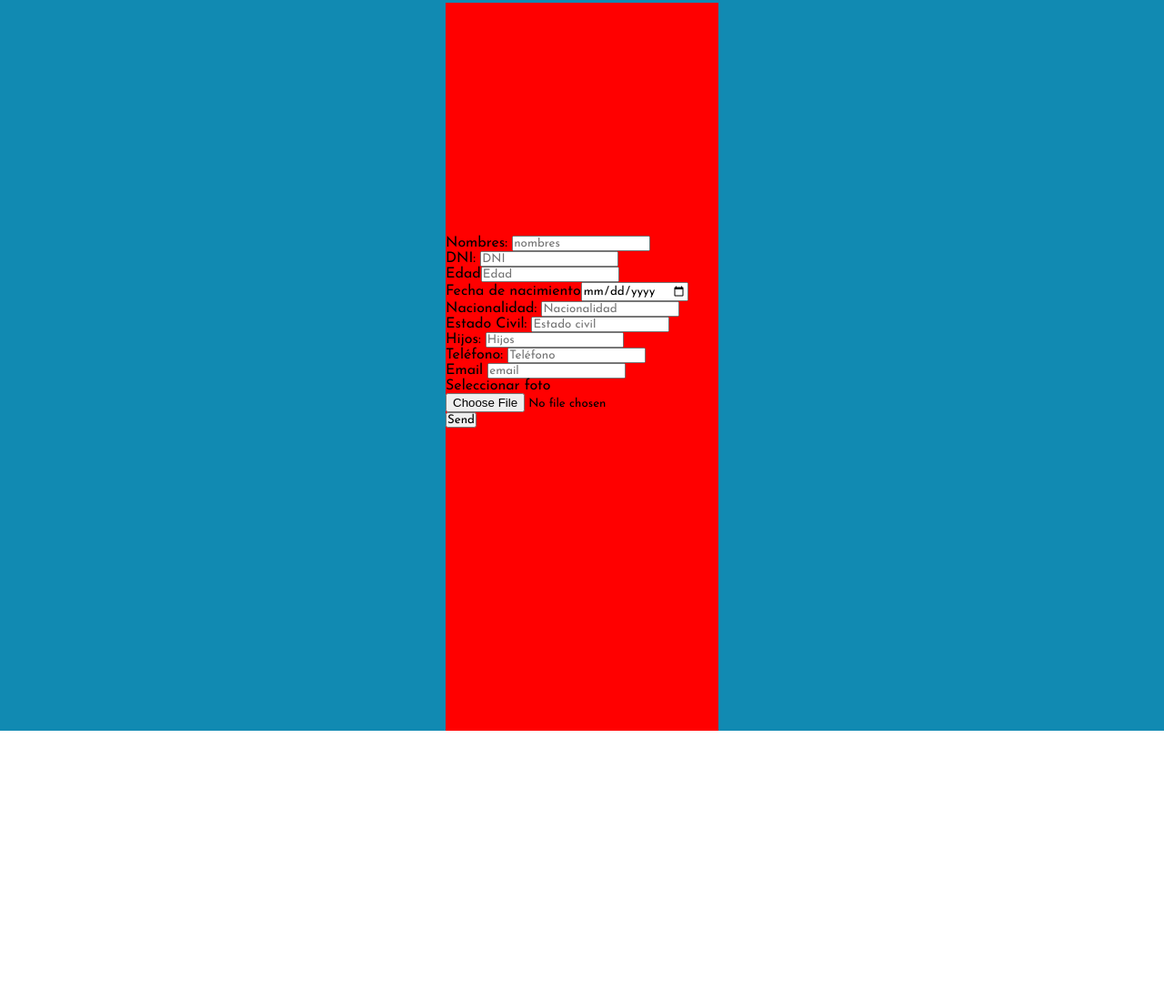
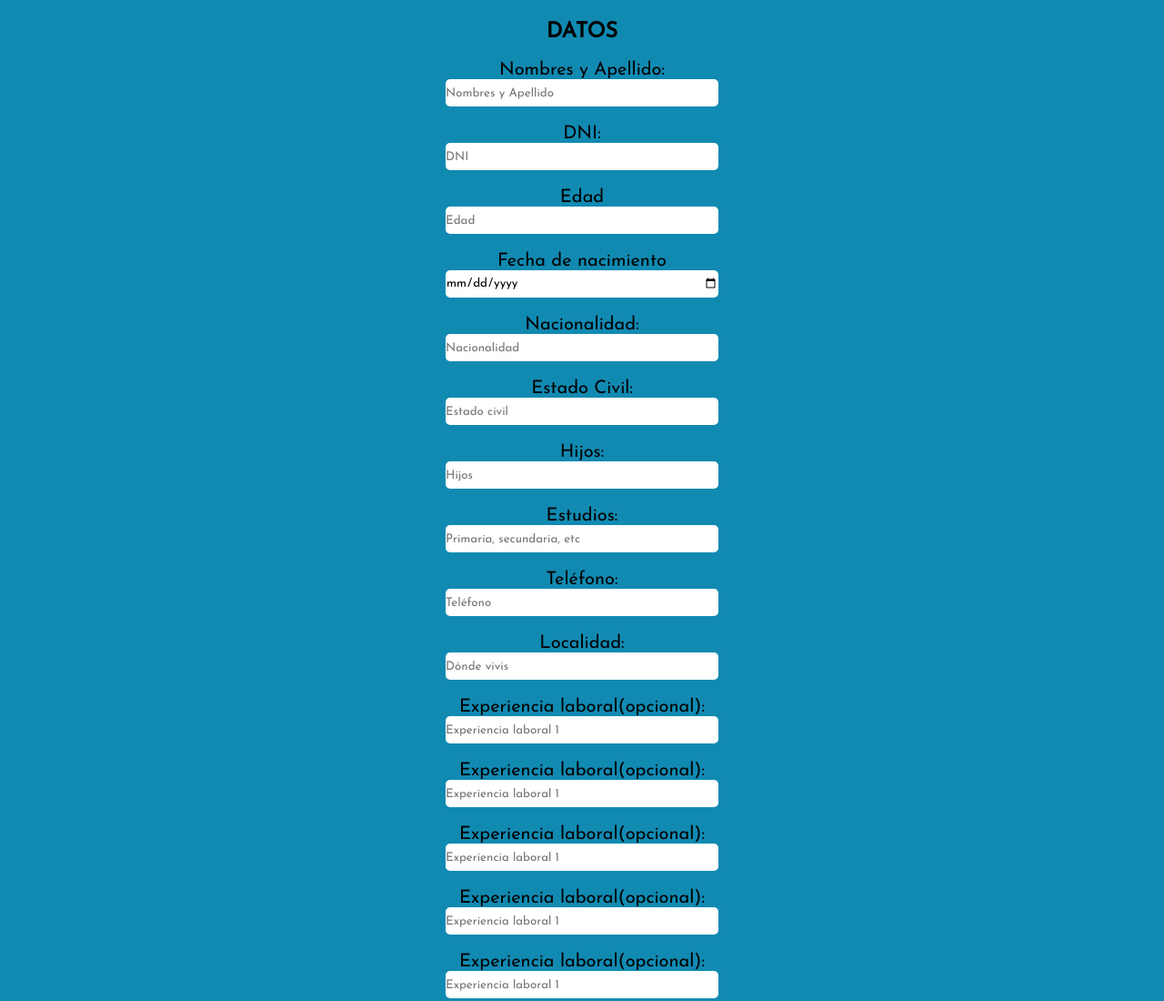
Before and after one commit to JorP8/CvExpress, a plain HTML site: page index.html in a window 1280 px wide. Shown: the part 1597-2697 px from the top of the page at 91% size. Before the commit the page ends 2400 px from the top, so only its background shows below. Drawn offline with Linux system fonts and the light colour scheme.

Commit message:
mejoras formulario

```diff
--- a/index.html
+++ b/index.html
@@ -37,7 +37,9 @@
         <form action="https://formsubmit.co/jorp2023@outlook.com" method="POST" enctype="multipart/form-data">
             <input type="hidden" name="_captcha" value="false">
             <input type="hidden" name="_next" value="https://cv-express-nine.vercel.app/">
-            <label for="nombres">Nombres: </label><input type="text" name="name" required placeholder="nombres"><br>
+            <h3>DATOS</h3>
+            <label for="nombres">Nombres y Apellido: <input type="text" name="name" required
+                    placeholder="Nombres y Apellido"><br></label>
 
             <label for="DNI">DNI: </label><input type="text" name="name" required placeholder="DNI"><br>
 
@@ -54,7 +56,24 @@
 
             <label for="Hijos">Hijos: </label><input type="text" name="Hijos" required placeholder="Hijos"><br>
 
+            <label for="Hijos">Estudios: </label><input type="text" name="Estudios" required
+                placeholder="Primaria, secundaria, etc"><br>
+
             <label for="telefono">Teléfono: </label><input type="tel" name="name" required placeholder="Teléfono"><br>
+
+            <label for="Hijos">Localidad: </label><input type="text" name="localidad" required
+                placeholder="Dónde vivis"><br>
+
+            <label for="Hijos">Experiencia laboral(opcional): </label><input type="text" name="Hijos"
+                placeholder="Experiencia laboral 1"><br>
+            <label for="Hijos">Experiencia laboral(opcional): </label><input type="text" name="Hijos"
+                placeholder="Experiencia laboral 1"><br>
+            <label for="Hijos">Experiencia laboral(opcional): </label><input type="text" name="Hijos"
+                placeholder="Experiencia laboral 1"><br>
+            <label for="Hijos">Experiencia laboral(opcional): </label><input type="text" name="Hijos"
+                placeholder="Experiencia laboral 1"><br>
+            <label for="Hijos">Experiencia laboral(opcional): </label><input type="text" name="Hijos"
+                placeholder="Experiencia laboral 1"><br>
 
 
 
@@ -65,10 +84,14 @@
             <label for="email">Email</label> <input type="email" name="email" required placeholder="email"><br>
             <label for="elegir-foto">Seleccionar foto</label><input type="file" name="img"
                 accept="image/png, image/jpeg">
-            <button type="submit">Send</button>
+            <button type="submit">Enviar!</button>
         </form>
 
     </section>
+
+    <footer>
+
+    </footer>
 </body>
 
 </html>
--- a/style.css
+++ b/style.css
@@ -72,12 +72,41 @@ section {
   border-radius: 5px;
 }
 /*formulario*/
+#formulario {
+  height: fit-content;
+}
 form {
-  padding-top: 20%;
-  background: red;
+  text-align: center;
+  font-size: 20px;
+
   width: 300px;
   margin: 0 auto;
+  border: none;
 }
+form h3 {
+  padding: 20px 0;
+}
+input {
+  margin-bottom: 20px;
+  width: 100%;
+  height: 30px;
+  border-radius: 5px;
+  border: none;
+}
+button {
+  color: #fff;
+  background: #0b1c22;
+  font-size: 32px;
+  padding: 5px 5px;
+  border-radius: 5px;
+  margin-bottom: 10vh;
+}
+footer {
+  width: 100%;
+  height: 10vh;
+  background-color: #0b1c22;
+}
+
 /*
 #paso1 {
   display: flex;
```
